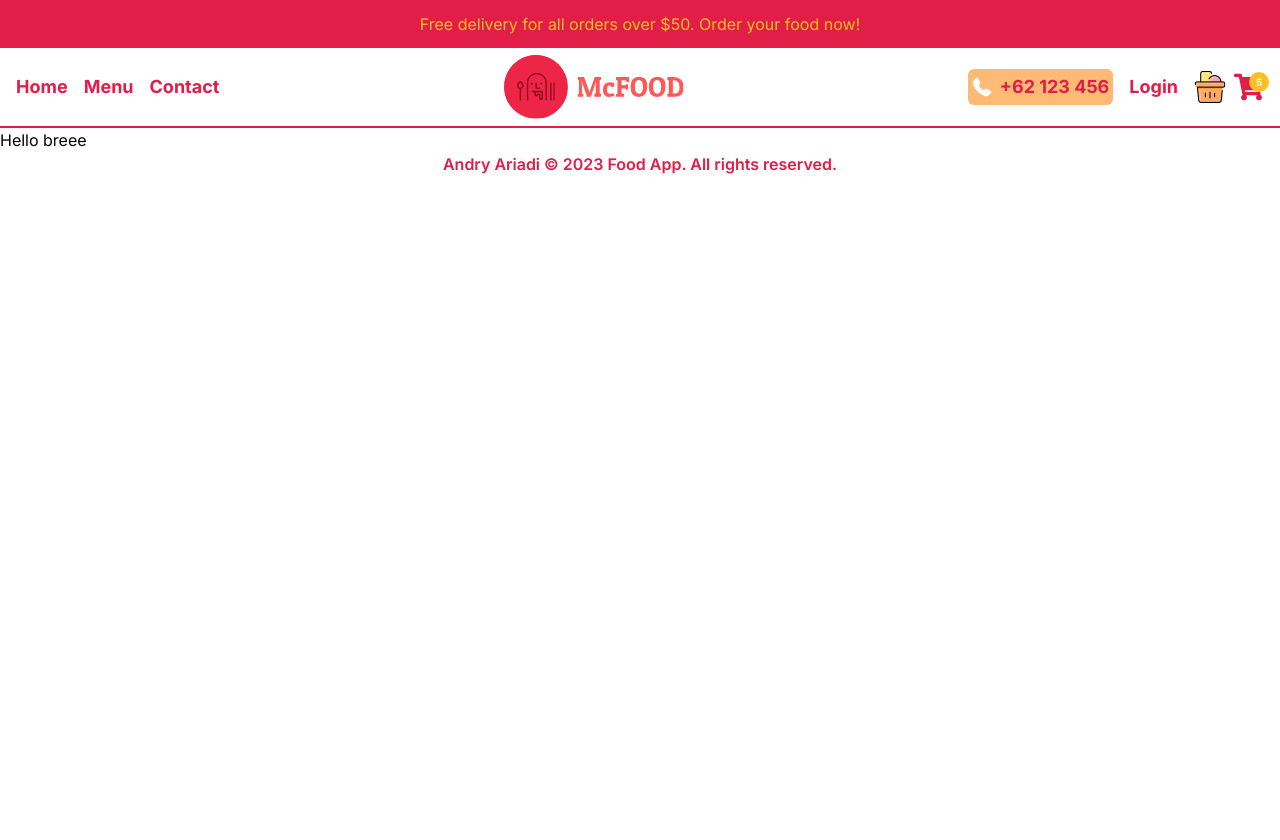
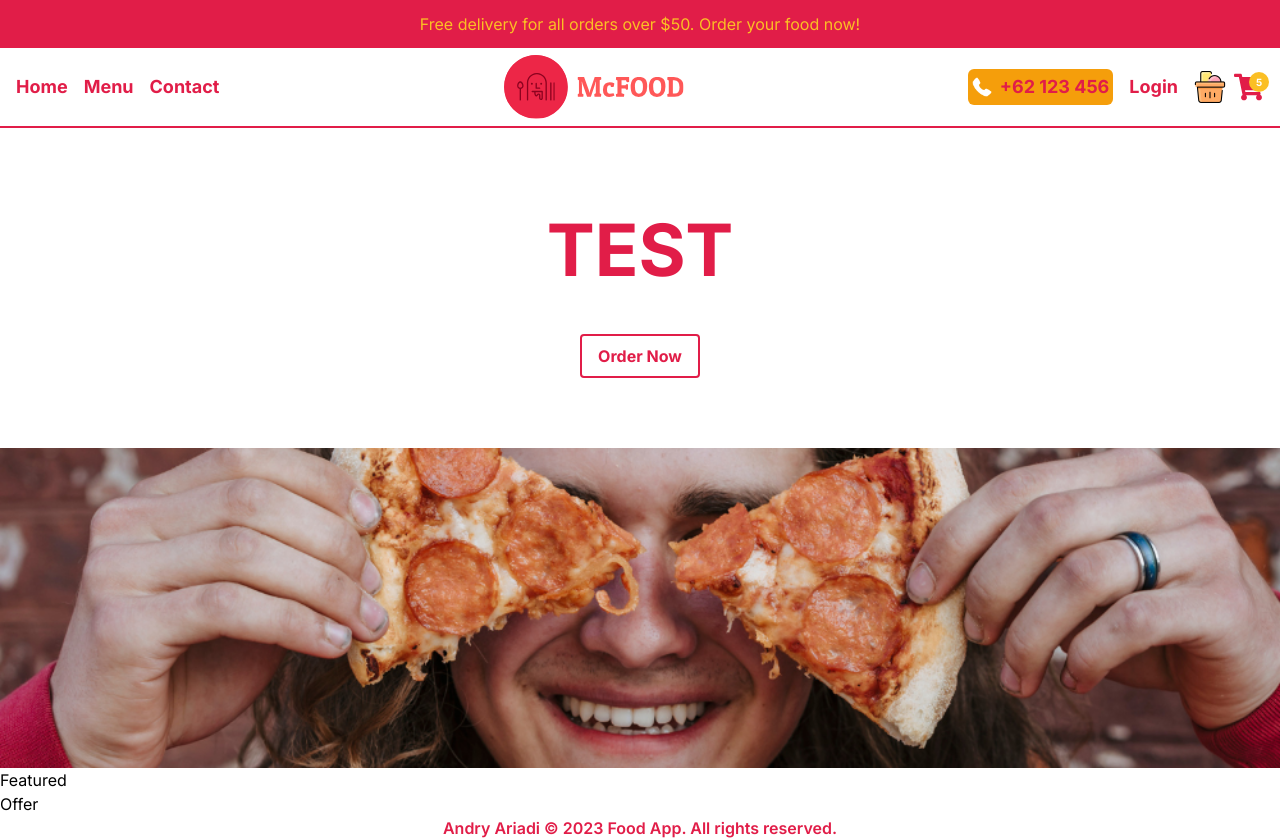
Before and after one commit to andryariadi/food-ordering-app, a Next.js app in the folder food-app/: page / in a window 1280 px wide. Before the commit the page ends 800 px from the top, so only its background shows below. Built offline with nearby package versions, Linux system fonts and the light colour scheme.

Commit message:
styling slider

```diff
--- a/food-app/src/app/page.tsx
+++ b/food-app/src/app/page.tsx
@@ -1,7 +1,15 @@
+import Featured from "@/components/Featured";
+import Offer from "@/components/Offer";
+import Slider from "@/components/Slider";
+
 export default function Home() {
   return (
     <>
-      <main>Hello breee</main>
+      <main>
+        <Slider />
+        <Featured />
+        <Offer />
+      </main>
     </>
   );
 }
--- a/food-app/src/components/Slider.tsx
+++ b/food-app/src/components/Slider.tsx
@@ -1,7 +1,35 @@
+import Image from "next/image";
+
+const data = [
+  {
+    id: 1,
+    title: "always fresh & always crispy & always hot",
+    image: "/slide1.png",
+  },
+  {
+    id: 2,
+    title: "we deliver your order wherever you are in NY",
+    image: "/slide2.png",
+  },
+  {
+    id: 3,
+    title: "the best pizza to share with your family",
+    image: "/slide3.jpg",
+  },
+];
+
 export default function Slider() {
   return (
     <>
-      <div className="w-full h-96 bg-rose-600">Slider</div>
+      <div className="flex flex-col h-[calc(100vh-8rem)] md:h-[calc(100vh-10rem)]">
+        <div className="h-1/2 flex flex-col gap-8 justify-center items-center text-rose-600 font-bold">
+          <h1 className="text-5xl md:text-6xl lg:text-7xl text-center p-4 uppercase">Test</h1>
+          <button className="text-rose-600 px-4 py-2 rounded border-rose-600 border-2 hover:text-white hover:bg-rose-600 transition-all duration-500">Order Now</button>
+        </div>
+        <div className="w-full h-1/2 relative">
+          <Image src="/slide1.png" alt="hero" fill className="object-cover" />
+        </div>
+      </div>
     </>
   );
 }
--- a/food-app/src/components/navbar.tsx
+++ b/food-app/src/components/navbar.tsx
@@ -28,7 +28,7 @@ export default function Navbar() {
           <Menu />
         </div>
         <div className="hidden md:flex gap-4 items-center">
-          <div className="flex items-center gap-2 bg-orange-300 p-1 rounded-md cursor-pointer hover:text-xl transition-all duration-300">
+          <div className="flex items-center gap-2 bg-amber-500 p-1 rounded-md cursor-pointer hover:text-xl transition-all duration-300">
             <Image src="/phone.png" width={20} height={20} alt="phone" />
             <p>+62 123 456</p>
           </div>
```
